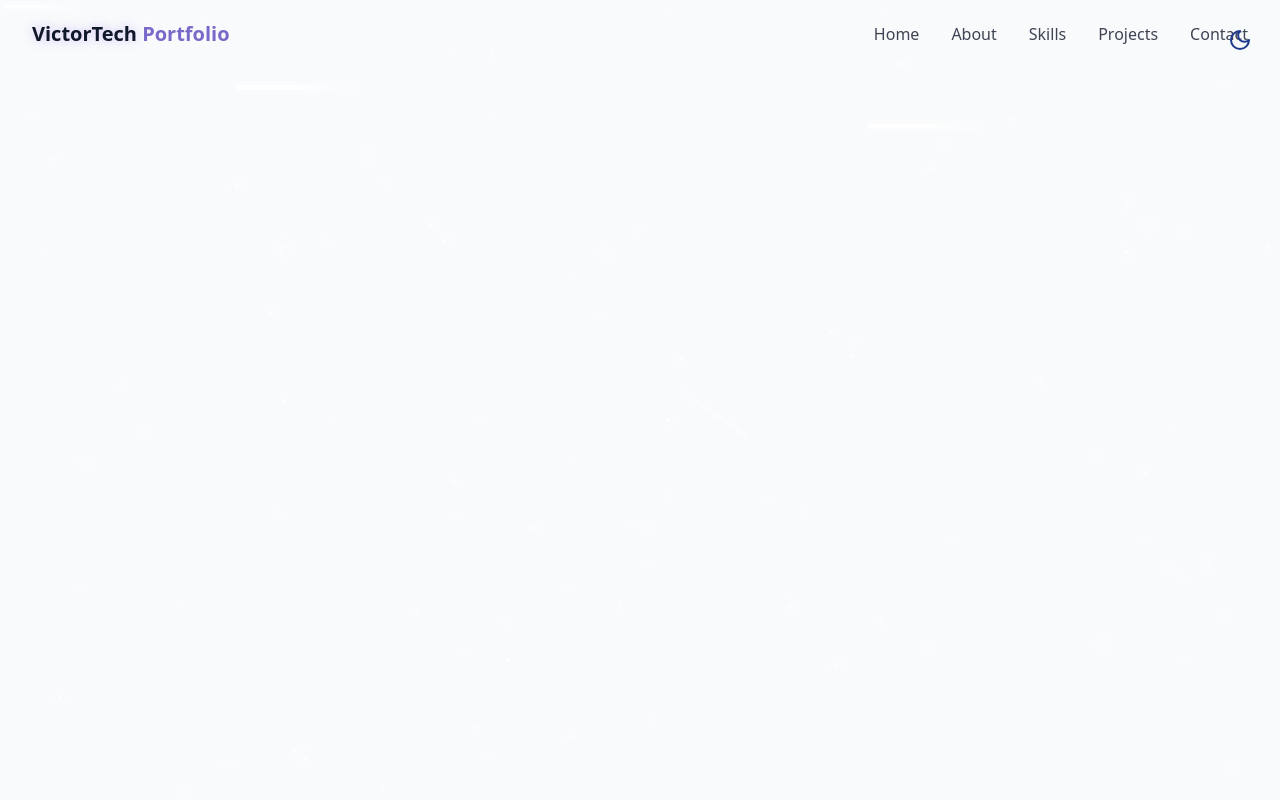
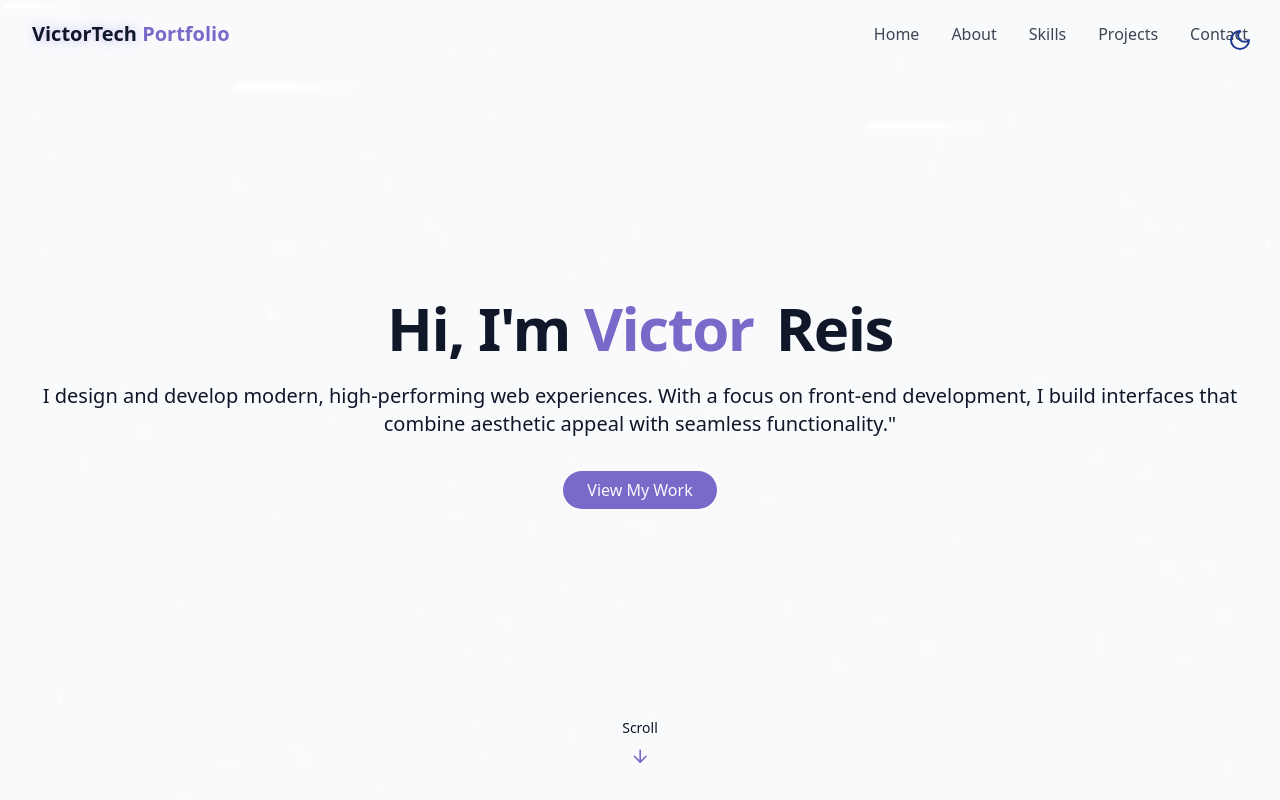
Before and after one commit to VictorHxHugo/portfolio, a React (Vite) app: page / in a window 1280 px wide. Built offline with nearby package versions, Linux system fonts and the light colour scheme.

Commit message:
Hero Section Implementation

```diff
--- /dev/null
+++ b/src/components/HeroSection.jsx
@@ -0,0 +1,41 @@
+import { ArrowDown } from "lucide-react";
+
+export const HeroSection = () => {
+  return (
+    <section
+      id="hero"
+      className="relative min-h-screen flex flex-col items-center justify-center px-4"
+    >
+      <div className="space-y-6">
+        <h1 className="text-4xl md:text-6xl font-bold tracking-tight">
+          <span className="opacity-0 animate-fade-in"> Hi, I'm</span>
+          <span className="text-primary opacity-0 animate-fade-in-delay-1">
+            {" "}
+            Victor{" "}
+          </span>
+          <span className="text-gradient ml-2 opacity-0 animate-fade-in-delay-2">
+            {" "}
+            Reis
+          </span>
+        </h1>
+
+        <p className="text-lg md:text-xl text-muted-foreground max-2-2xl mx-auto opacity-0 animate-fade-in-delay-3">
+          I design and develop modern, high-performing web experiences. With a
+          focus on front-end development, I build interfaces that combine
+          aesthetic appeal with seamless functionality."
+        </p>
+
+        <div className="pt-4 opacity-0 animate-fade-in-delay-4">
+          <a href="#projects" className="cosmic-button">
+            View My Work
+          </a>
+        </div>
+      </div>
+
+      <div className="absolute bottom-8 left-1/2 transform -translate-x-1/2 flex flex-col items-center animate-bounce">
+        <span className="text-sm text-muted-foreground mb-2">Scroll </span>
+        <ArrowDown className="h-5 w-5 text-primary" />
+      </div>
+    </section>
+  );
+};
--- a/src/components/Navbar.jsx
+++ b/src/components/Navbar.jsx
@@ -56,6 +56,7 @@
         <button
           onClick={() => setIsMenuOpen((prev) => !prev)}
           className="md:hidden p-2 text-foreground z-50"
+          aria-label={isMenuOpen ? "Close Menu" : "Open Menu"}
         >
           {isMenuOpen ? <X size={24} /> : <Menu size={24} />}{" "}
         </button>
--- a/src/pages/Home.jsx
+++ b/src/pages/Home.jsx
@@ -1,6 +1,7 @@
 import { Navbar } from "../components/Navbar";
 import { ThemeToggle } from "../components/ThemeToggle";
 import { StarBackground } from "@/components/StarBackground";
+import { HeroSection } from "../components/HeroSection";
 
 export const Home = () => {
   return (
@@ -12,6 +13,9 @@
       {/* Navbar */}
       <Navbar />
       {/* Main Content */}
+      <main>
+        <HeroSection />
+      </main>
       {/* Footer */}
     </div>
   );
```
